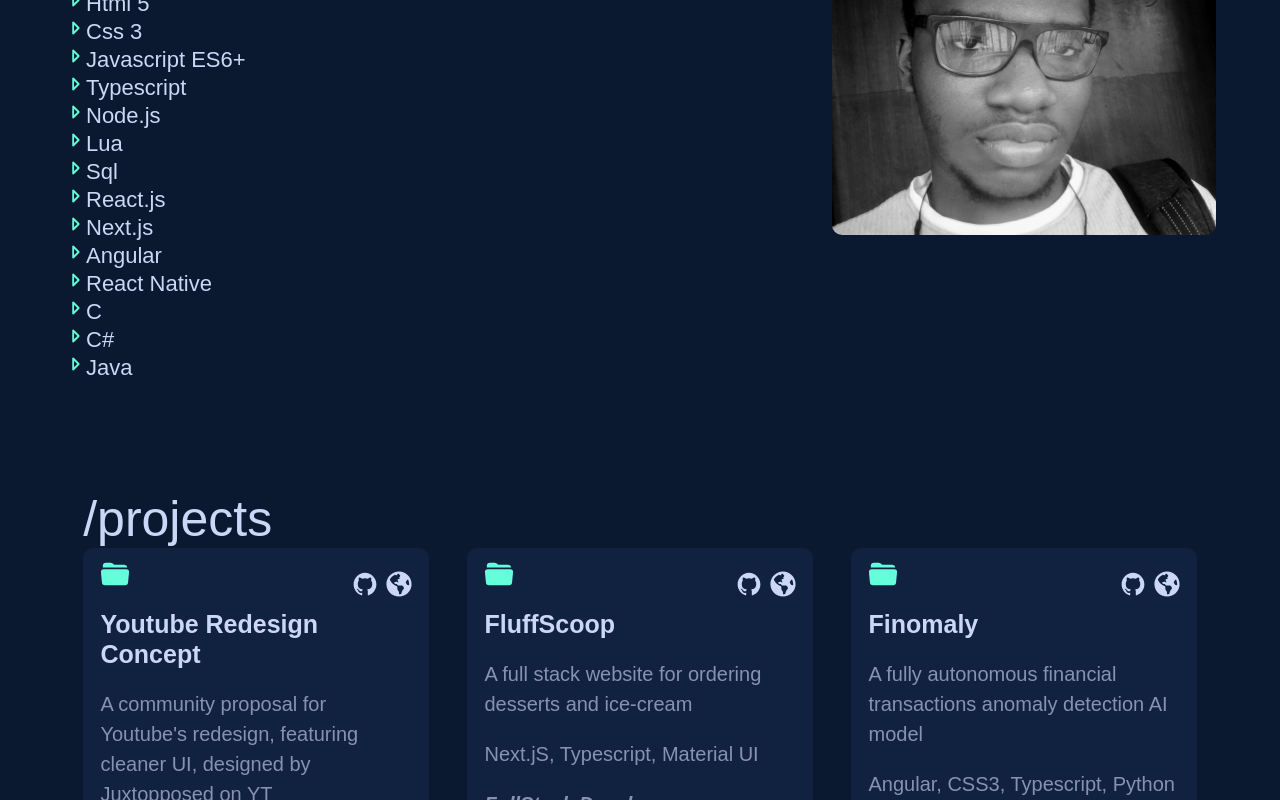
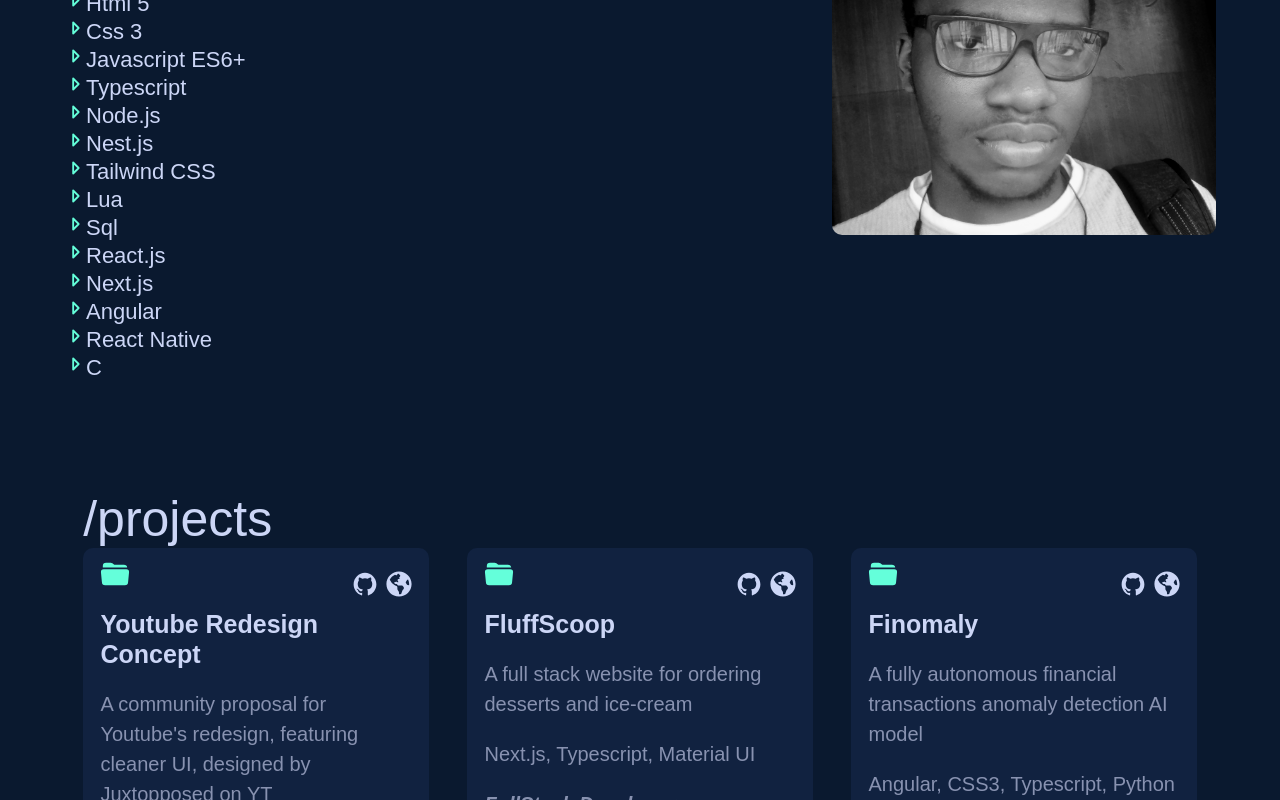
Before and after one commit to danielzfega/MyPortfolio, a React (Vite) app: page / in a window 1280 px wide. Shown: the part 1100-1900 px from the top of the page. Built offline with nearby package versions, Linux system fonts and the light colour scheme; a web font is replaced by a local one.

Commit message:
New skills added

```diff
--- a/src/components/About/About.jsx
+++ b/src/components/About/About.jsx
@@ -2,7 +2,7 @@
 import React, { useState, useRef, useEffect } from "react";
 import "./About.css";
 import Fega from "../../images/Fega.png";
-import me from "../../images/me.jpg";
+import me from "../../images/me3.jpg";
 import me2 from "../../images/me2.jpg";
 import { TbCaretRight } from "react-icons/tb";
 
@@ -36,6 +36,8 @@ const About = () => {
     {name: "Javascript ES6+"},
     { name: "Typescript" },
     { name: "Node.js" },
+    { name: "Nest.js" },
+    { name: "Tailwind CSS" },
     { name: "Lua" },
     { name: "Sql" },
     { name: "React.js" },
--- a/src/json/projects.json
+++ b/src/json/projects.json
@@ -12,7 +12,7 @@
         "id": 2,
         "name": "FluffScoop",
         "desc": "A full stack website for ordering desserts and ice-cream",
-        "languages": "Next.jS, Typescript, Material UI",
+        "languages": "Next.js, Typescript, Material UI",
         "githubLink": "https://github.com/OghenefegaOmajene/FluffScoop",
         "liveDemo": "https://fluffscoop.vercel.app/",
         "role": "FullStack Developer"
```
Also changed, not shown: src/images/me3.jpg (added).
